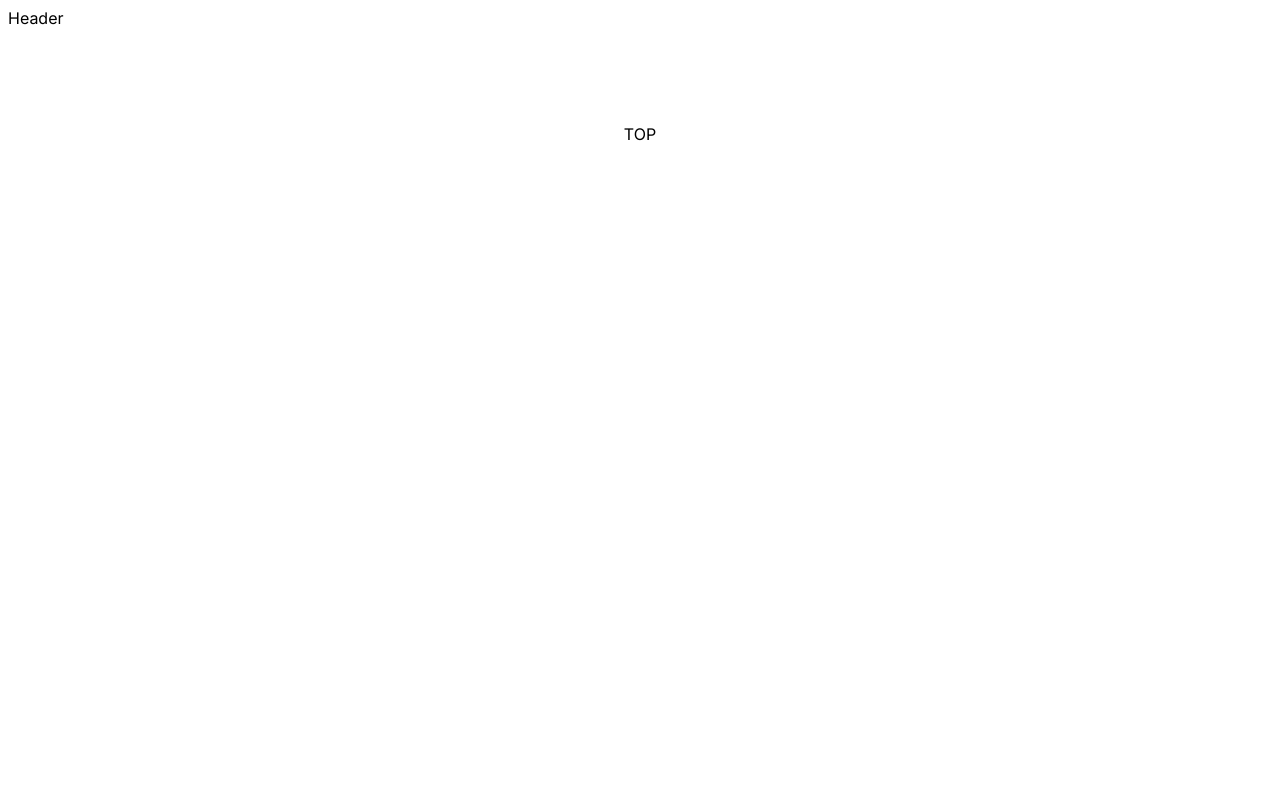
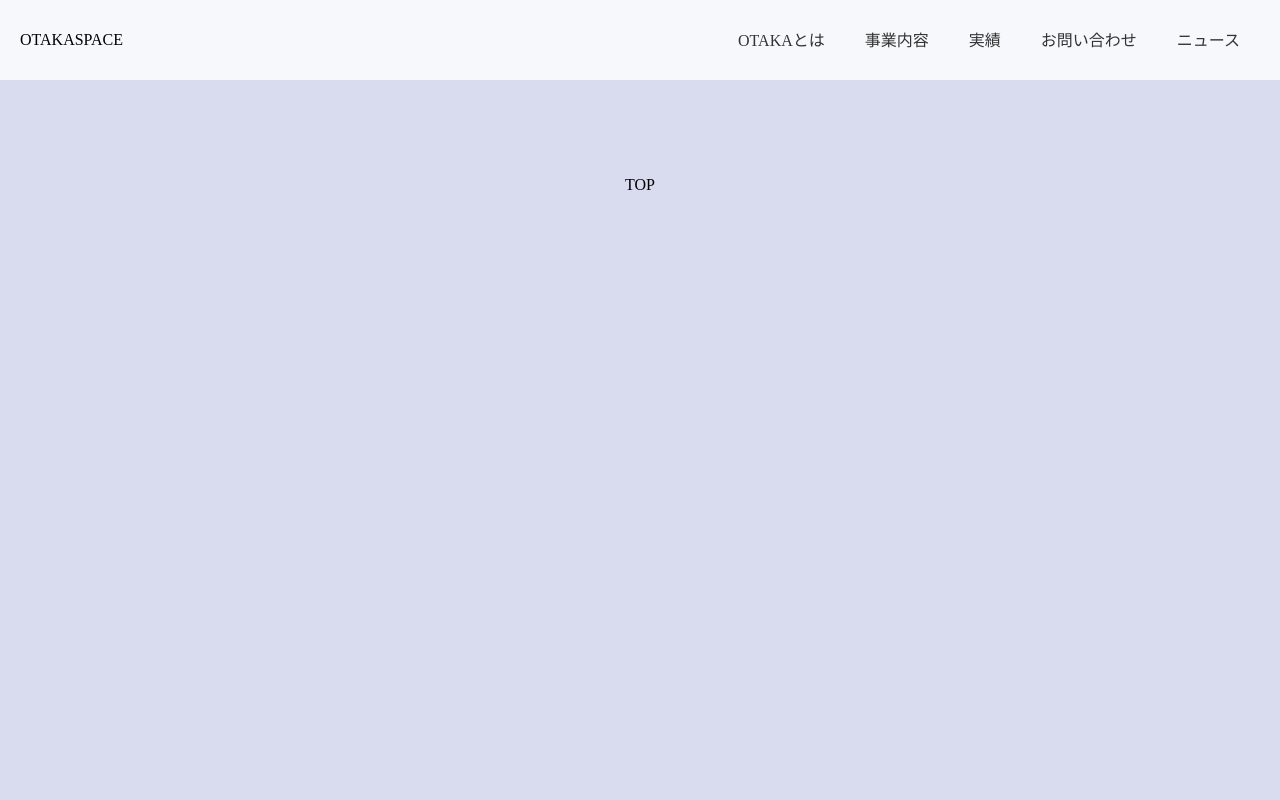
Before and after one commit to otakaaaa/otaka-space, a Next.js app: page / in a window 1280 px wide. Shown: the top 800 px of the page. Built offline with nearby package versions, Linux system fonts and the light colour scheme.

Commit message:
#3 ヘッダー作成

```diff
--- a/src/app/globals.css
+++ b/src/app/globals.css
@@ -1,7 +1,18 @@
+/* COMMON */
+
 :root {
 
 }
 
+body {
+  background-color: #D9DCEE;
+  margin: 0;
+}
+
+/* PC */
+
+/* SP */
+
 @media (max-width: 768px) {
 
 }
--- a/src/app/layout.tsx
+++ b/src/app/layout.tsx
@@ -1,10 +1,8 @@
 import type { Metadata } from "next";
-import { Inter } from "next/font/google";
 import "./globals.css";
 import Header from "@/components/Header";
 import Footer from "@/components/Footer";
 
-const inter = Inter({ subsets: ["latin"] });
 
 export const metadata: Metadata = {
   title: "OTAKA SPACES",
@@ -18,7 +16,7 @@ export default function RootLayout({
 }>) {
   return (
     <html lang="jp">
-      <body className={inter.className}>
+      <body>
         <Header />
         {children}
         <Footer />
--- a/src/components/Header.module.css
+++ b/src/components/Header.module.css
@@ -0,0 +1,37 @@
+.header {
+  height: 80px;
+  display: flex;
+  justify-content: space-between;
+  align-items: center;
+  background-color: #F7F8FC;
+}
+
+.logo {
+  margin-left: 20px;
+}
+
+.links {
+  display: flex;
+}
+
+.link {
+  margin-right: 40px;
+  color: #333;
+  text-decoration: none;
+  display: flex;
+  flex-direction: column;
+}
+
+.link::after {
+  content: '';
+  width: 100%;
+  height: 2px;
+  background: #333;
+  transform: scale(0, 1);
+  transform-origin: center top;
+  transition: transform 0.3s;
+}
+
+.link:hover::after {
+  transform: scale(1, 1);
+}
--- a/src/components/Header.tsx
+++ b/src/components/Header.tsx
@@ -1,9 +1,19 @@
-import './Header.module.css';
+import styles from './Header.module.css';
+import Link from 'next/link';
 
 export default function Header() {
   return (
     <>
-      <div>Header</div>
+      <header className={styles.header}>
+        <div className={styles.logo}>OTAKASPACE</div>
+        <div className={styles.links}>
+          <Link href={'/about'} className={styles.link}>OTAKAとは</Link>
+          <Link href={'/services'} className={styles.link}>事業内容</Link>
+          <Link href={'/achievements'} className={styles.link}>実績</Link>
+          <Link href={'/contact'} className={styles.link}>お問い合わせ</Link>
+          <Link href={'/news'} className={styles.link}>ニュース</Link>
+        </div>
+      </header>
     </>
   );
 }
```
